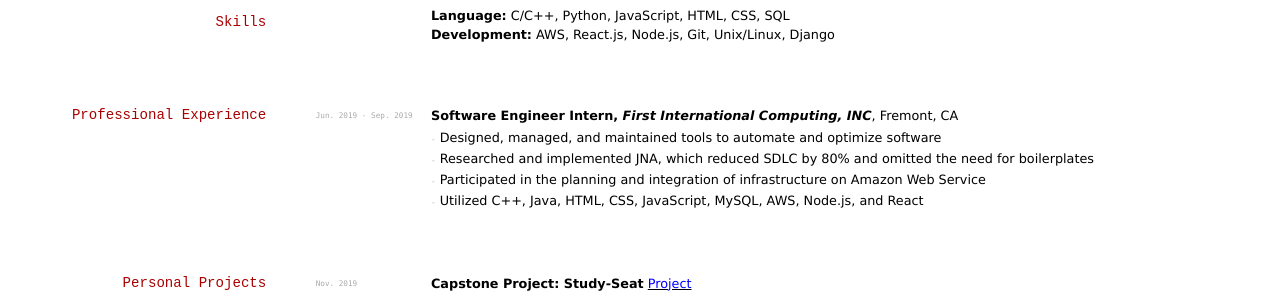
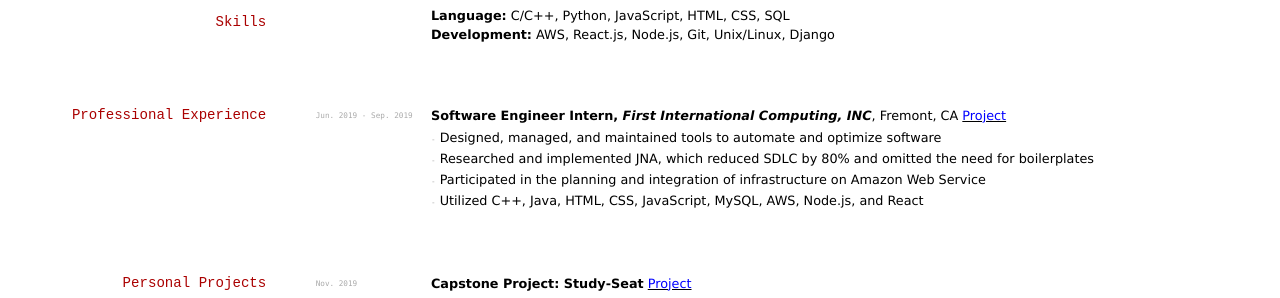
Before and after one commit to elipapa/markdown-cv, a Jekyll site: the page built from index.md, in a window 1280 px wide. Shown: the part 268-566 px from the top of the page. Built offline with Jekyll 4.4.1, drawn with Linux system fonts in a browser that asks for light colours.

Commit message:
Update index.md

```diff
--- a/index.md
+++ b/index.md
@@ -33,7 +33,7 @@
 ## Professional Experience
 `Jun. 2019 -
  Sep. 2019`
-__Software Engineer Intern, *First International Computing, INC*__, Fremont, CA
+__Software Engineer Intern, *First International Computing, INC*__, Fremont, CA <a href="https://www.slideshare.net/slideshow/embed_code/key/8Q79mh33AwR0jS"> <font color="blue"> Project </font> </a>
 
 - `-` Designed, managed, and maintained tools to automate and optimize software
 - `-` Researched and implemented JNA, which reduced SDLC by 80%
```
